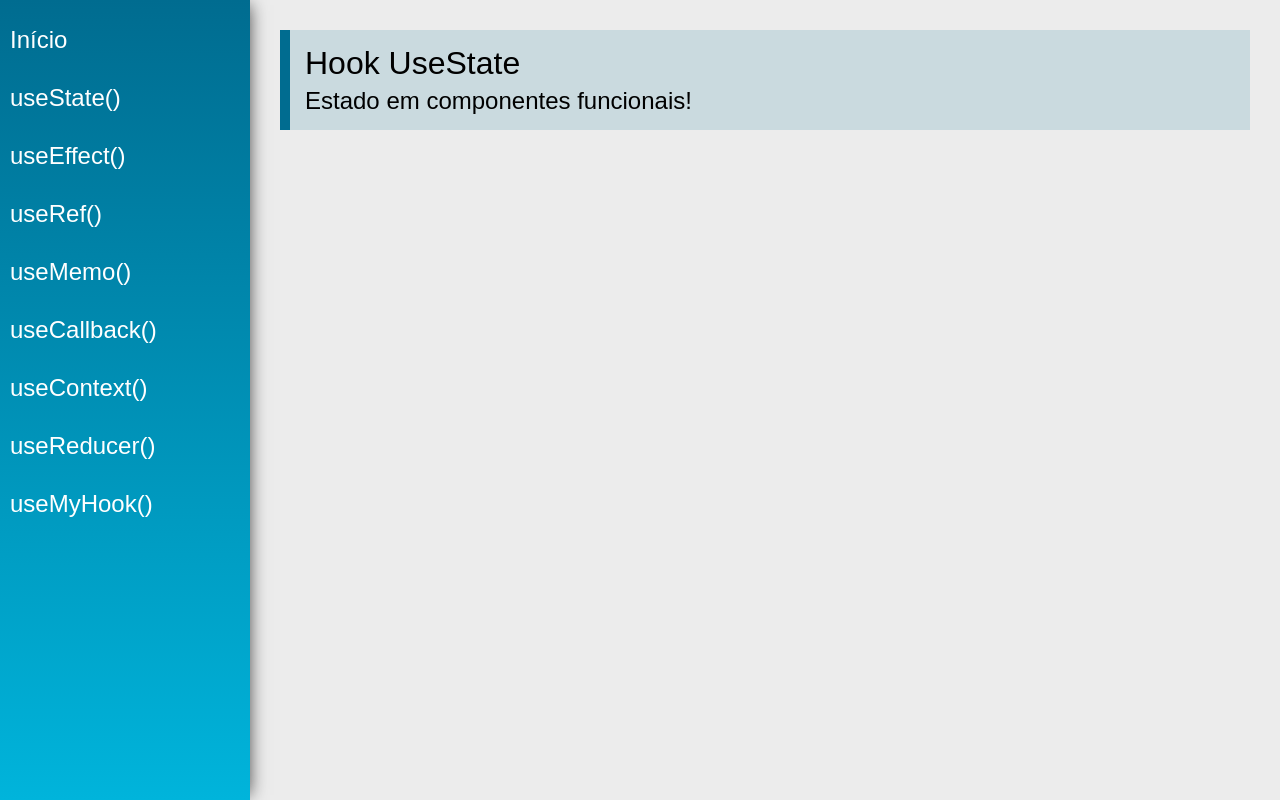
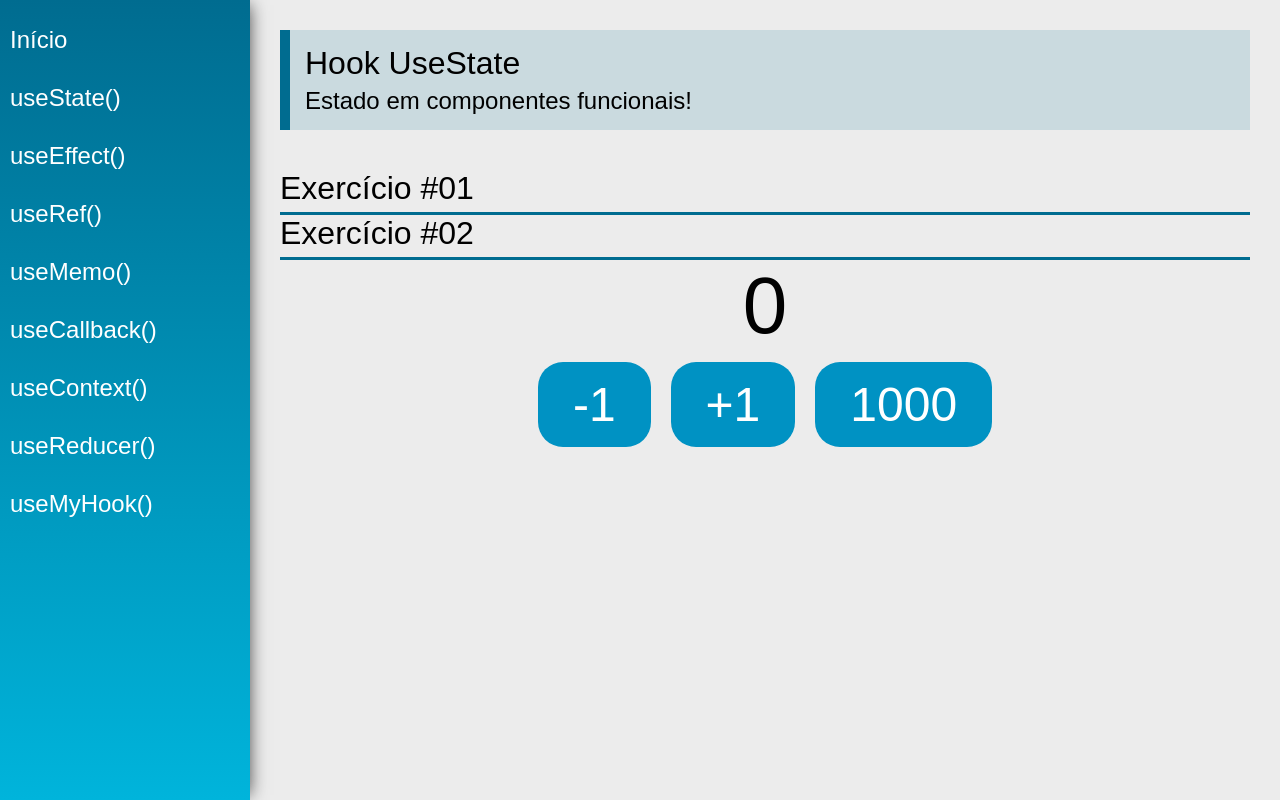
Before and after one commit to MarcioDSantos/Hooks, a React (Create React App) app: page /useState in a window 1280 px wide. Built offline with nearby package versions, Linux system fonts and the light colour scheme.

Commit message:
Entendendo funcionamento de componentes funcionais.

```diff
--- a/src/views/examples/UseState.jsx
+++ b/src/views/examples/UseState.jsx
@@ -1,13 +1,27 @@
 import React from 'react'
+import { useState } from 'react'
 import PageTitle from '../../components/layout/PageTitle'
+import SectionTitle from '../../components/layout/SectionTitle'
 
 const UseState = (props) => {
+    const [count, setCount] = useState(0)
+
+
     return (
         <div className="UseState">
             <PageTitle
                 title="Hook UseState"
-                subtitle="Estado em componentes funcionais!"
-            />
+                subtitle="Estado em componentes funcionais!" />
+            <SectionTitle title="Exercício #01"/>
+            <SectionTitle title="Exercício #02"/>
+             <div className="center">
+                <span className="text">{count}</span>
+                <div>
+                    <button className="btn" onClick={() => setCount(count - 1)}>-1</button>
+                    <button className="btn" onClick={() => setCount(count + 1)}>+1</button>
+                    <button className="btn" onClick={() => setCount(current => current + 1000)}>1000</button>
+                </div>
+            </div>
         </div>
     )
 }
```
